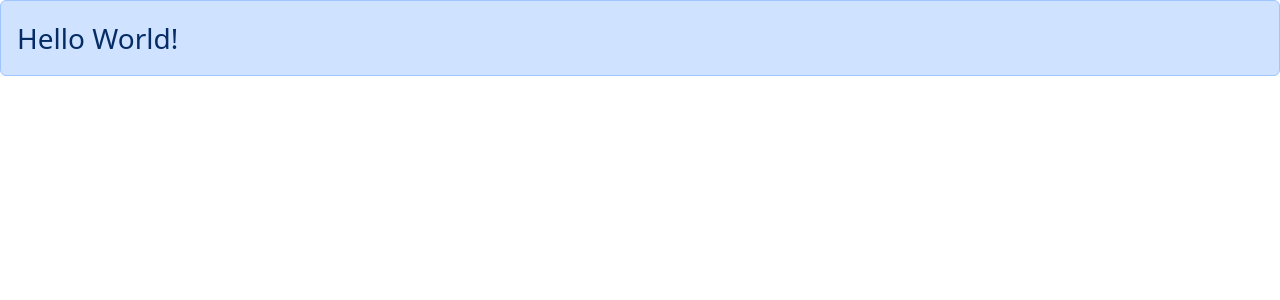
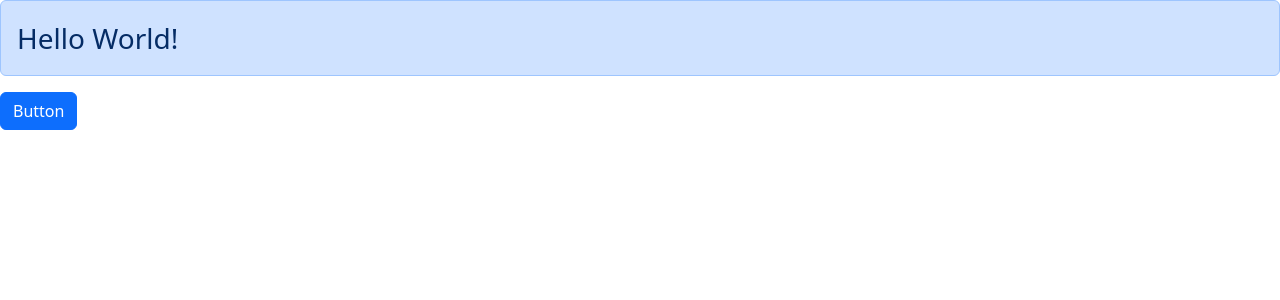
Before and after one commit to sdmans/react-game-app, a React (Vite) app: page / in a window 1280 px wide. Shown: the top 300 px of the page. Built offline with nearby package versions, Linux system fonts and the light colour scheme.

Commit message:
Creating button component

```diff
--- a/src/App.tsx
+++ b/src/App.tsx
@@ -1,5 +1,6 @@
 import ListGroup from "./components/ListGroup";
 import Alert from "./components/Alert";
+import Button from "./components/Button";
 
 let wards = [
   "Shibuya (渋谷区)",
@@ -19,6 +20,7 @@
       <Alert>
         <span className="fs-3">Hello World!</span>
       </Alert>
+      <Button></Button>
       {/* <ListGroup
         items={wards}
         heading="Wards"
--- /dev/null
+++ b/src/components/Button.tsx
@@ -0,0 +1,15 @@
+const Button = () => {
+  const btnClasses = [
+    "primary",
+    "secondary",
+    "success",
+    "danger",
+    "warning",
+    "info",
+    "light",
+    "dark",
+  ];
+  return <button className="btn btn-primary">Button</button>;
+};
+
+export default Button;
```
